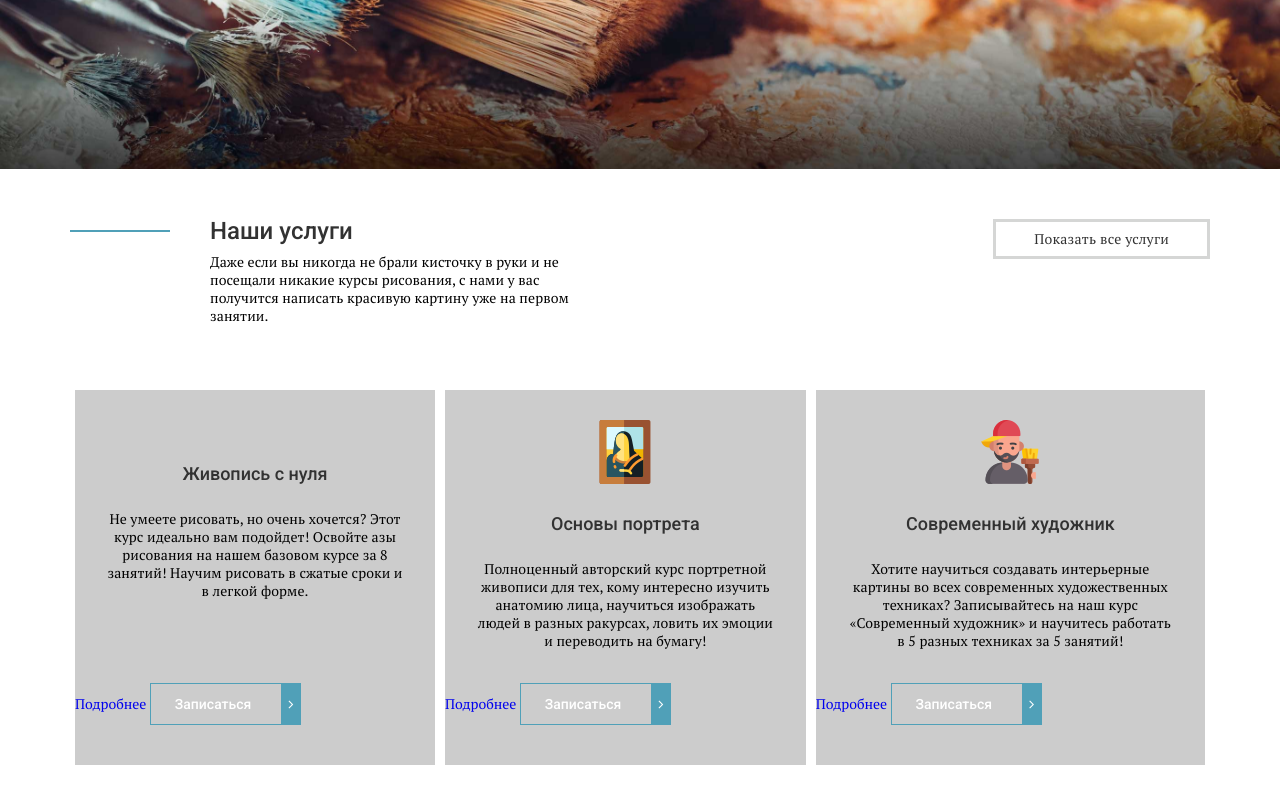
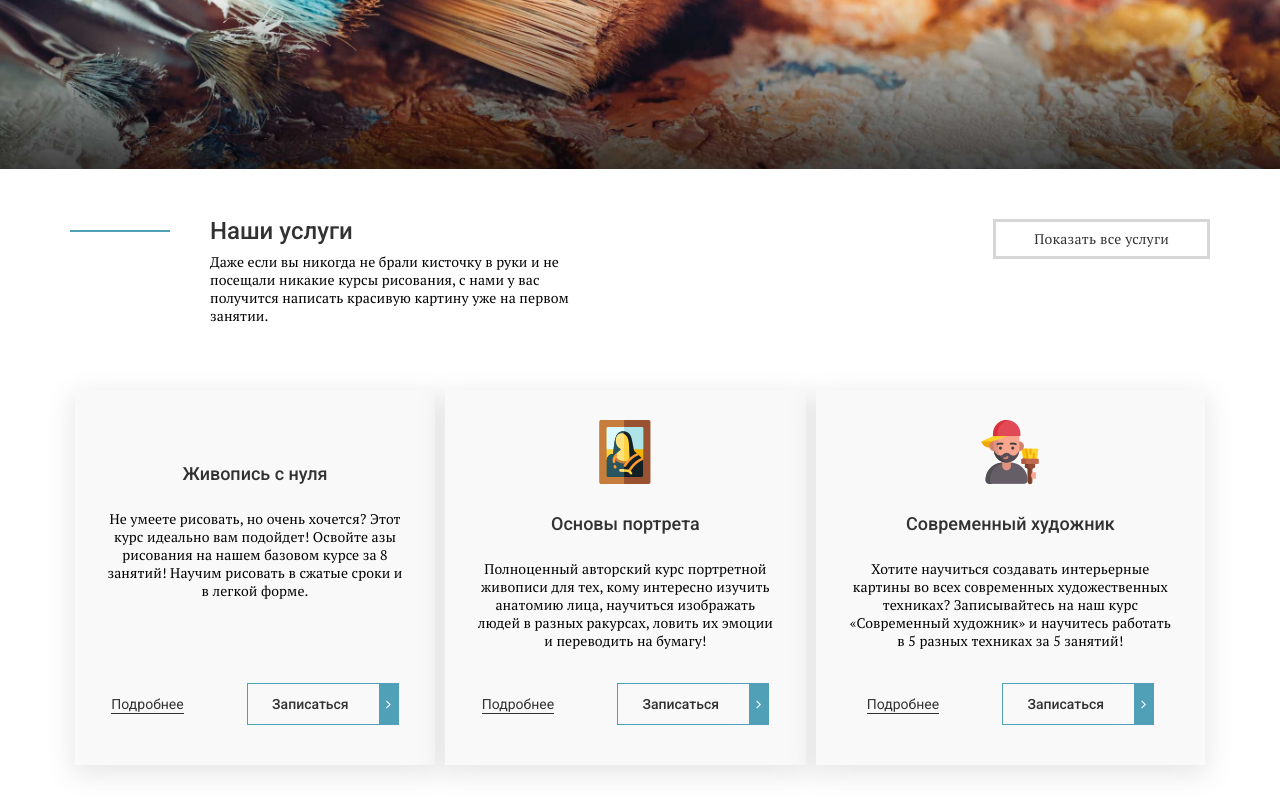
Before and after one commit to DashaYak/art_school_project, a plain HTML site: page index.html in a window 1280 px wide. Shown: the part 498-1298 px from the top of the page. Drawn offline with nearby package versions, Linux system fonts and the light colour scheme; files whose address does not match are found by name.

Commit message:
element editing

```diff
--- a/css/style.css
+++ b/css/style.css
@@ -288,7 +288,8 @@ letter-spacing: 0.1px;
     position: relative;
     min-height: 375px;
     margin: 5px;
-    background-color: #ccc;
+    background-color: #f9f9f9;
+    box-shadow: 0px 7px 24.3px 2.7px rgba(91, 89, 89, 0.14);
 }
 
 .about_item-title {
@@ -308,4 +309,21 @@ letter-spacing: 0.1px;
 .about_item-btn {
     position: absolute;
     bottom: 40px;
+    left: 0;
+    right: 0;
 }
+
+.about_item-btn .default-btn {
+    color: #323232;
+}
+
+.about_item-btn .default-btn::after {
+    color: #fff;
+}
+
+.about_item-link {
+    color: #323232;
+    font-family: 'Roboto', sans-serif;
+    border-bottom: 1px solid #323232;
+    margin-right: 60px;
+}
```
